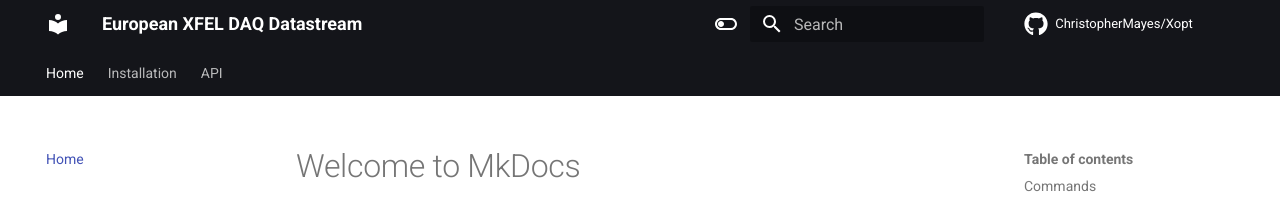
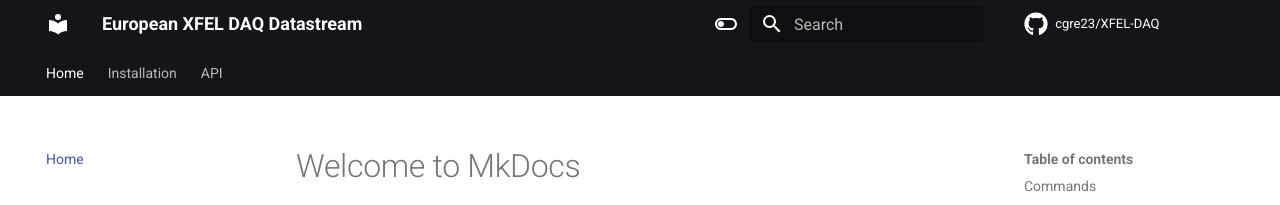
Before and after one commit to cgre23/XFEL-DAQ, an MkDocs documentation site: the page built from documentation/docs/index.md, in a window 1280 px wide. Shown: the top 205 px of the page. Built offline with MkDocs 1.6.1 and Material for MkDocs 9.7.7, drawn with Linux system fonts in a browser that asks for light colours; comment, search, counter and statistics services are not loaded.

Commit message:
Update mkdocs.yml

```diff
--- a/documentation/mkdocs.yml
+++ b/documentation/mkdocs.yml
@@ -1,6 +1,6 @@
 site_name: European XFEL DAQ Datastream
 repo_url: https://github.com/cgre23/XFEL-DAQ
-repo_name: ChristopherMayes/Xopt
+repo_name: cgre23/XFEL-DAQ
 
 
 nav:
```
